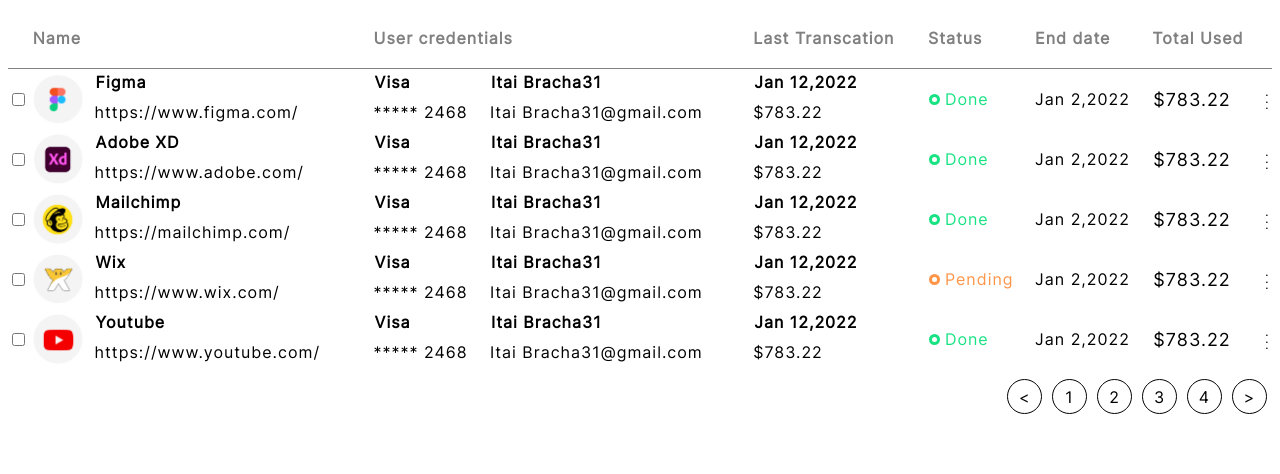
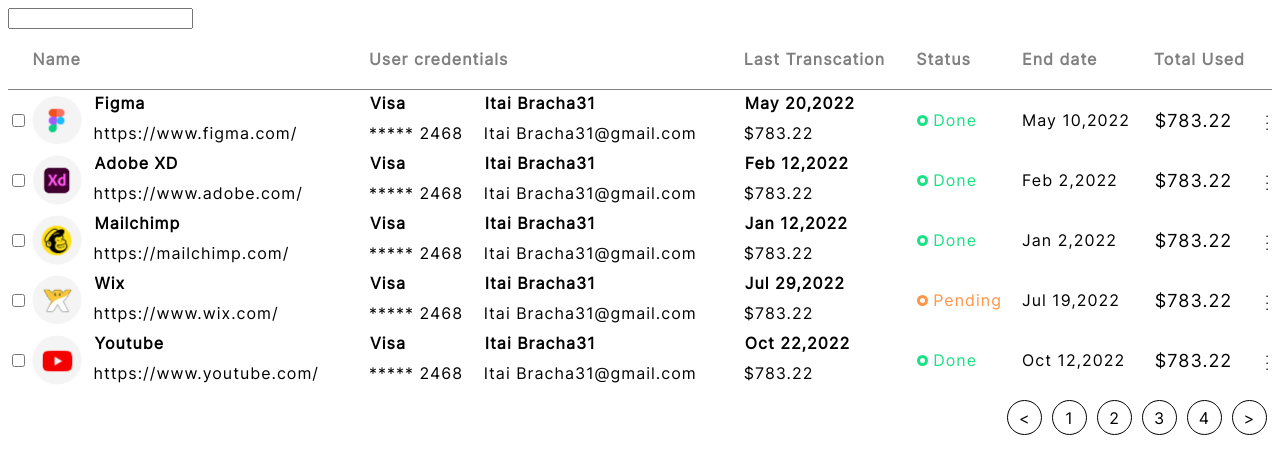
Before and after one commit to AngelinaMelek/Mastery, a plain HTML site: page ETable/index.html in a window 1280 px wide. Drawn offline with Linux system fonts and the light colour scheme.

Commit message:
Input filter

```diff
--- a/ETable/index.html
+++ b/ETable/index.html
@@ -8,6 +8,7 @@
     <title>Table</title>
 </head>
 <body>
+    <input type="search" id="mySearch">
     <table class="table">
         <thead>
             <tr>
--- a/ETable/script.js
+++ b/ETable/script.js
@@ -1,4 +1,4 @@
-const arr = [
+const myData = [
   {
     icon: "img/Figma.png",
     alt: "Figma icon",
@@ -8,10 +8,10 @@
     card: "***** 2468",
     user: "Itai Bracha31",
     email: "Itai Bracha31@gmail.com",
-    date: "Jan 2,2022",
+    date: "May 10,2022",
     price: "$783.22",
     status: "Done",
-    endDate: "Jan 12,2022",
+    endDate: "May 20,2022",
     total: "$783.22",
   },
   {
@@ -23,10 +23,10 @@
     card: "***** 2468",
     user: "Itai Bracha31",
     email: "Itai Bracha31@gmail.com",
-    date: "Jan 2,2022",
+    date: "Feb 2,2022",
     price: "$783.22",
     status: "Done",
-    endDate: "Jan 12,2022",
+    endDate: "Feb 12,2022",
     total: "$783.22",
   },
   {
@@ -53,10 +53,10 @@
     card: "***** 2468",
     user: "Itai Bracha31",
     email: "Itai Bracha31@gmail.com",
-    date: "Jan 2,2022",
+    date: "Jul 19,2022",
     price: "$783.22",
     status: "Pending",
-    endDate: "Jan 12,2022",
+    endDate: "Jul 29,2022",
     total: "$783.22",
   },
   {
@@ -68,22 +68,19 @@
     card: "***** 2468",
     user: "Itai Bracha31",
     email: "Itai Bracha31@gmail.com",
-    date: "Jan 2,2022",
+    date: "Oct 12,2022",
     price: "$783.22",
     status: "Done",
-    endDate: "Jan 12,2022",
+    endDate: "Oct 22,2022",
     total: "$783.22",
   },
 ];
 
-// Test to see if the browser supports the HTML template element by checking
-// for the presence of the template element's content attribute.
 if ("content" in document.createElement("template")) {
-  // Instantiate the table with the existing HTML tbody
-  // and the row with the template
   const tbody = document.querySelector("tbody");
   const template = document.querySelector("#productrow");
 
+  function builder(arr) {
     for (let i = 0; i < arr.length; i++) {
       const clone = template.content.cloneNode(true);
       const td = clone.querySelectorAll("td");
@@ -109,3 +106,30 @@
       }
     }
   }
+
+  builder(myData);
+
+  function clearTable() {
+    tbody.textContent = "";
+  }
+
+  const mySearch = document.getElementById("mySearch");
+  mySearch.addEventListener("input", function () {
+    mySearch.value = mySearch.value.toLowerCase();
+    clearTable();
+    builder(filterItems(myData, mySearch.value));
+  });
+
+  function filterItems(arr, query) {
+    return arr.filter(function (el) {
+      return el.name.toLowerCase().indexOf(query.toLowerCase()) !== -1;
+    });
+  }
+}
+
+/*
+1.Добавить обработчик onChange на инпут
+2.filter on array (item.name.includes())
+3. Очистить таблицу
+4.Draw with new data
+*/
```
Lines whose indentation alone changed are shown as unchanged.
